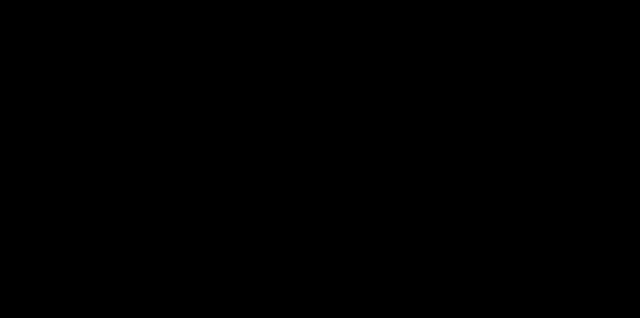
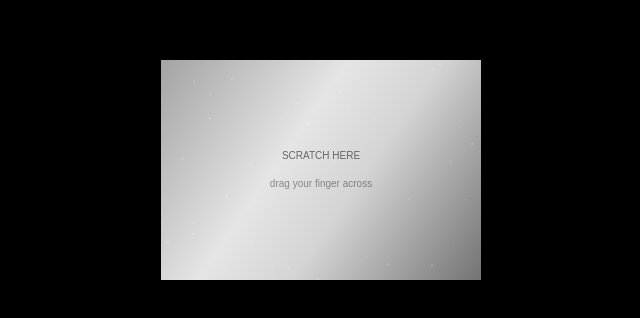
Before and after one commit to Jaysontian/mom-coupons, a Next.js app: page /coupon/afternoon-tea in a window 1280 px wide. Before the commit this address had no page. Shown: the part 230-548 px from the top of the page, without its empty margins (319-959 px from the left). Built offline with nearby package versions, Linux system fonts and the light colour scheme.

Commit message:
Afternoon tea coupon with image reveal on home and detail

```diff
--- a/app/Wheel.tsx
+++ b/app/Wheel.tsx
@@ -1,8 +1,9 @@
 "use client";
 
 import Link from "next/link";
+import Image from "next/image";
 import { useEffect, useRef, useState } from "react";
-import { COUPONS } from "./data";
+import { COUPONS, type Coupon } from "./data";
 
 const SPACING_DEG = 18;
 const RADIUS = 380;
@@ -81,7 +82,7 @@
             className="absolute top-0 left-0 will-change-transform pointer-events-none"
             style={{ transformOrigin: "0 50%" }}
           >
-            <Ticket />
+            <Ticket coupon={c} />
           </div>
         ))}
 
@@ -111,7 +112,40 @@
   );
 }
 
-function Ticket() {
+function Ticket({ coupon }: { coupon: Coupon }) {
+  const [revealed, setRevealed] = useState(false);
+
+  useEffect(() => {
+    setRevealed(localStorage.getItem(`mom-scratched-${coupon.id}`) === "1");
+  }, [coupon.id]);
+
+  if (revealed && coupon.image) {
+    return (
+      <div className="w-64 h-24 rounded-2xl shadow-2xl -translate-y-1/2 overflow-hidden relative">
+        <Image
+          src={coupon.image}
+          alt={coupon.title}
+          fill
+          sizes="256px"
+          className="object-cover"
+        />
+      </div>
+    );
+  }
+
+  if (revealed) {
+    return (
+      <div
+        className="w-64 h-24 rounded-2xl flex items-center px-5 shadow-2xl -translate-y-1/2"
+        style={{ backgroundColor: coupon.color, color: "#1a1a1a" }}
+      >
+        <span className="text-base font-semibold leading-tight tracking-tight">
+          {coupon.title}
+        </span>
+      </div>
+    );
+  }
+
   return (
     <div
       className="w-64 h-24 rounded-2xl flex items-center justify-center px-5 shadow-2xl -translate-y-1/2 overflow-hidden relative"
--- a/app/coupon/[id]/Detail.tsx
+++ b/app/coupon/[id]/Detail.tsx
@@ -1,5 +1,6 @@
 "use client";
 
+import Image from "next/image";
 import Link from "next/link";
 import { useState } from "react";
 import type { Coupon } from "../../data";
@@ -40,6 +41,18 @@
           storageKey={`mom-scratched-${coupon.id}`}
           onRevealed={() => setRevealed(true)}
         >
+          {coupon.image ? (
+            <div className="w-full h-full rounded-3xl overflow-hidden shadow-2xl relative bg-white">
+              <Image
+                src={coupon.image}
+                alt={coupon.title}
+                fill
+                sizes="320px"
+                className="object-contain"
+                priority
+              />
+            </div>
+          ) : (
             <div
               className="w-full h-full rounded-3xl flex items-center justify-center px-6 text-center shadow-2xl"
               style={{ backgroundColor: coupon.color, color: "#1a1a1a" }}
@@ -48,6 +61,7 @@
                 {coupon.title}
               </span>
             </div>
+          )}
         </ScratchCard>
 
         {revealed && (
--- a/app/data.ts
+++ b/app/data.ts
@@ -4,17 +4,19 @@
   description: string;
   detail: string;
   color: string;
+  image?: string;
   surprise?: boolean;
 };
 
 export const COUPONS: Coupon[] = [
   {
-    id: "breakfast",
-    title: "Breakfast in Bed",
-    description: "A slow morning, served on your favorite plate.",
+    id: "afternoon-tea",
+    title: "Mother's Day Afternoon Tea",
+    description: "CLOCKWORK at the Fairmont — May 23, 2026.",
     detail:
-      "Pancakes, fresh fruit, a pot of coffee — and the newspaper if you still read it that way.",
-    color: "#F4C7B8",
+      "Mother's Day Afternoon Tea — Prelude. CLOCKWORK, 100 Front St W, Toronto. May 23, 2026 at 12:00 p.m. Two people. Fairmont's curated tea selection, seasonal savouries and sweets, live music, and the lobby's floral installation to wander before or after.",
+    color: "#E8D7C3",
+    image: "/afternoon_tea.png",
   },
   {
     id: "drive",
```
Also changed, not shown: public/afternoon_tea.png (added). Lines whose indentation alone changed are shown as unchanged.
